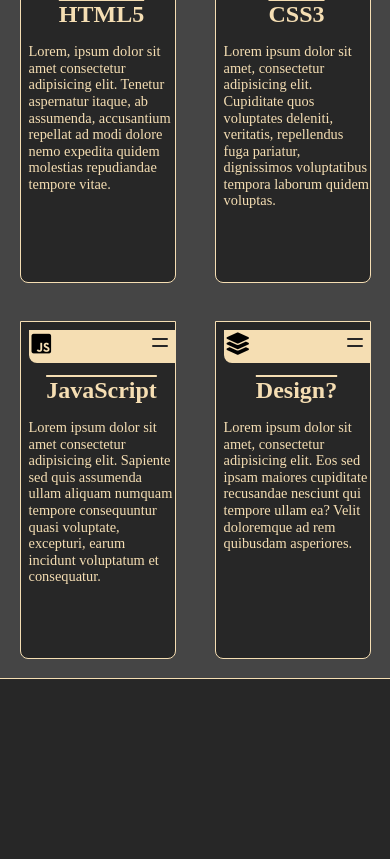
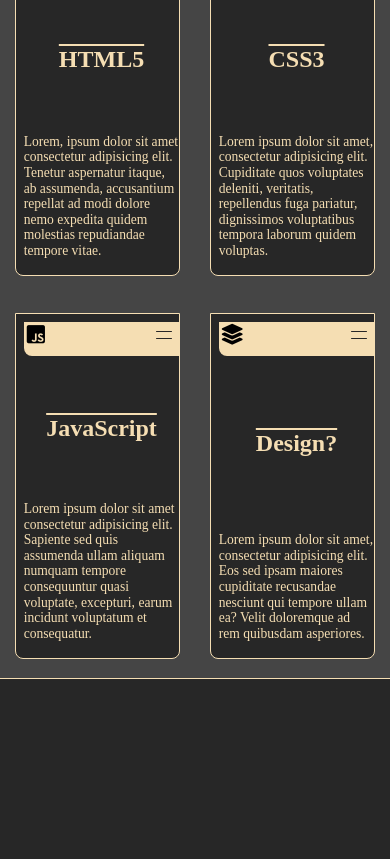
Before and after one commit to rubenSinzig/portfolio, a plain HTML site: page index.html in a window 390 px wide. Shown: the part 967-1826 px from the top of the page. Drawn offline with Linux system fonts and the light colour scheme.

Commit message:
mobile -> about section

```diff
--- a/css/mobile-style.css
+++ b/css/mobile-style.css
@@ -321,12 +321,13 @@
   border-bottom: 1px solid wheat;
 }
 .skill {
-  width: 40vw;
-  height: 40vh;
+  width: 85%;
+  height: 90%;
   border: 1.5px solid wheat;
   display: flex;
   flex-direction: column;
   align-items: center;
+  justify-content: space-between;
   background-color: rgb(39, 39, 39);
   transition: 0.5s;
   border-bottom-left-radius: 8px;
@@ -349,7 +350,7 @@
 .fa-css3-alt,
 .fa-js-square,
 .fa-layer-group {
-  font-size: 1.4rem;
+  font-size: 1.3rem;
 }
 .zoom {
   width: 1.5rem;
@@ -370,9 +371,10 @@ h2 {
   padding: 0.9rem 0;
   text-decoration: overline;
 }
-p {
+.about-me p {
   color: wheat;
-  font-size: 0.9rem;
+  font-size: 0.85rem;
+  padding-bottom: 1rem;
 }
 
 /* projects */
```
